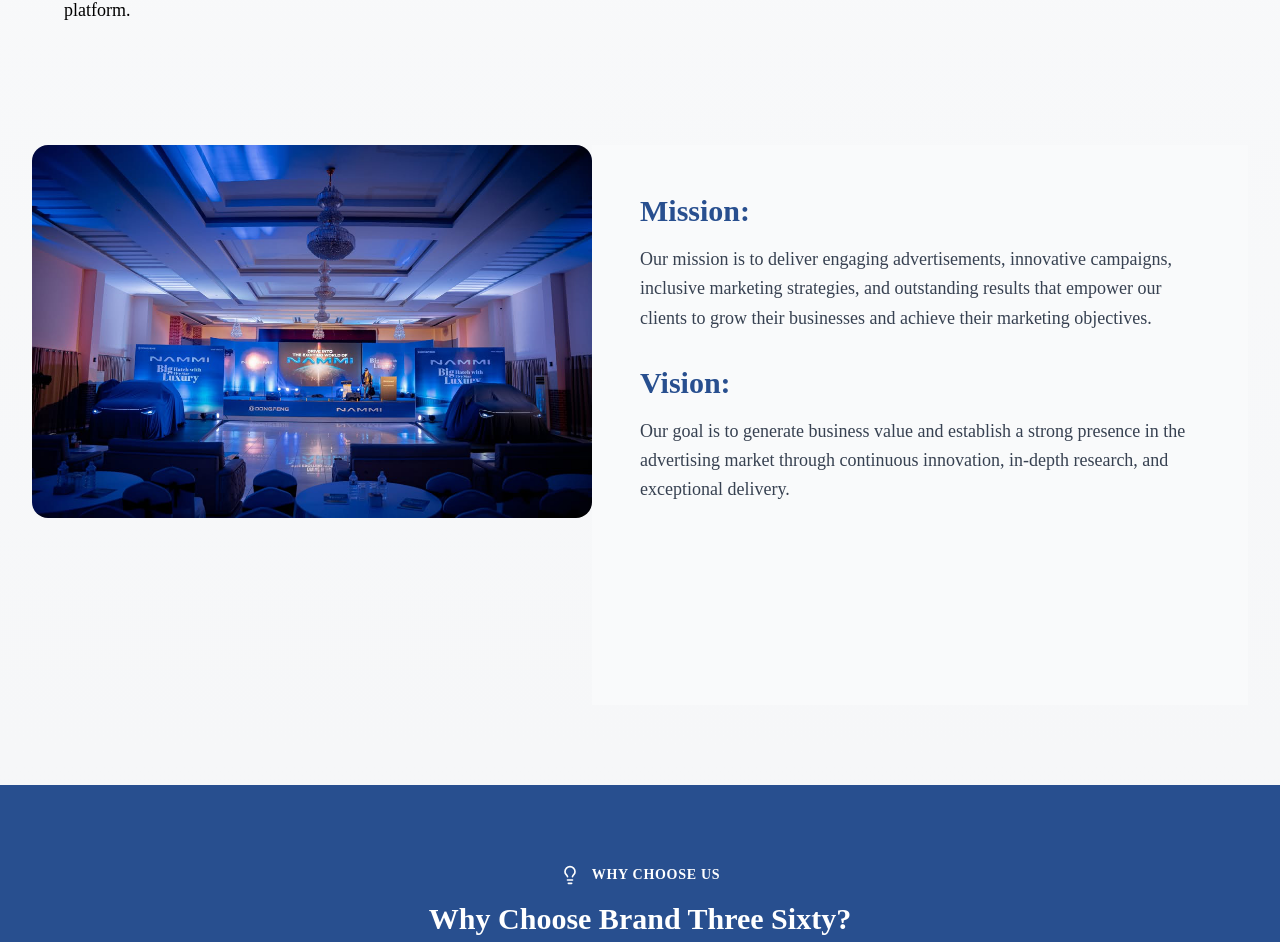
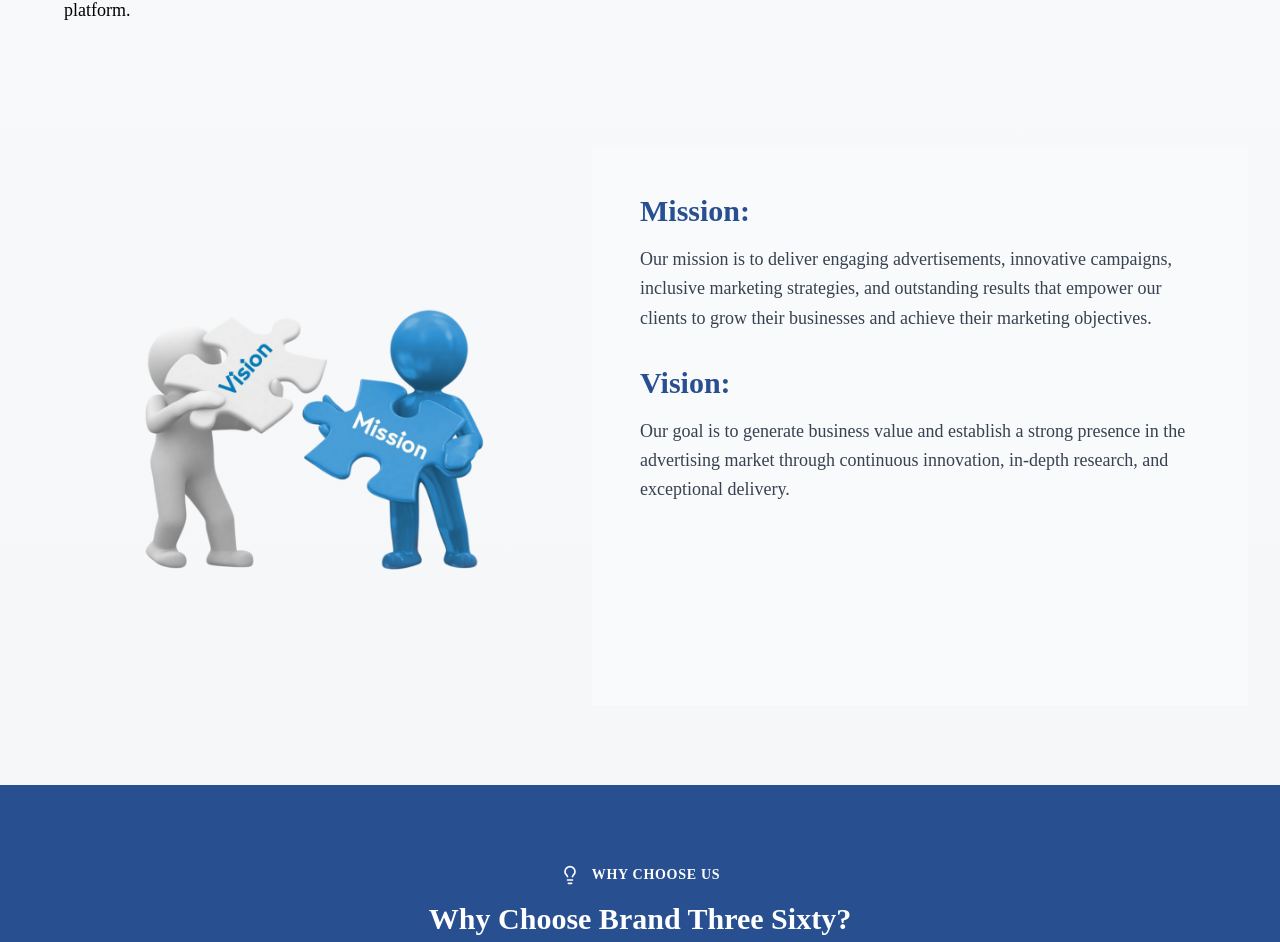
Before and after one commit to gaganrana123/Brand360, a React (Vite) app: page /about-us in a window 1280 px wide. Shown: the part 813-1755 px from the top of the page. Built offline with nearby package versions, Linux system fonts and the light colour scheme.

Commit message:
DoneforToday

```diff
--- a/src/Components/home/WhatWeDo.jsx
+++ b/src/Components/home/WhatWeDo.jsx
@@ -65,8 +65,8 @@ export default function WhatWeDo() {
                 <div className="flex items-start space-x-1">
                   {/* Icon */}
                   <div className="flex-shrink-0">
-                    <div className="w-16 h-16  rounded-lg flex items-center justify-center">
-                      <IconComponent className="w-8 h-8 text-blue-600" />
+                    <div className="w-16 h-16 bg-cyan-100 rounded-xl flex items-center justify-center">
+                      <IconComponent className="w-8 h-8 text-blue-600 " />
                     </div>
                   </div>
 
--- a/src/Pages/AboutUs.jsx
+++ b/src/Pages/AboutUs.jsx
@@ -137,13 +137,14 @@ export default function AboutUs() {
 <section className="relative px-4 sm:px-6 lg:px-8 py-12 lg:py-20">
   <div className="flex flex-row min-h-[70vh] w-[200%] lg:w-full">
     {/* Left Section - Photo */}
-    <div className="  relative flex-1">
-      <img
-        src="/p5.png" // Replace with your image path
-        alt="Our Mission & Vision"
-       className=" w-full object-cover rounded-2xl"
-      />
-    </div>
+   <div className="relative flex-1 flex items-center justify-center">
+  <img
+    src="/mission.png" // Use a background-removed PNG
+    alt="Our Mission & Vision"
+    className="w-3/4 transition-transform duration-300 ease-in-out transform hover:scale-105 hover"
+  />
+</div>
+
 
     {/* Right Section - Mission & Vision */}
     <div className="w-full flex-shrink-0 p-8 lg:p-12 bg-gray-50 flex-1">
```
Also changed, not shown: public/mission.png (added).
